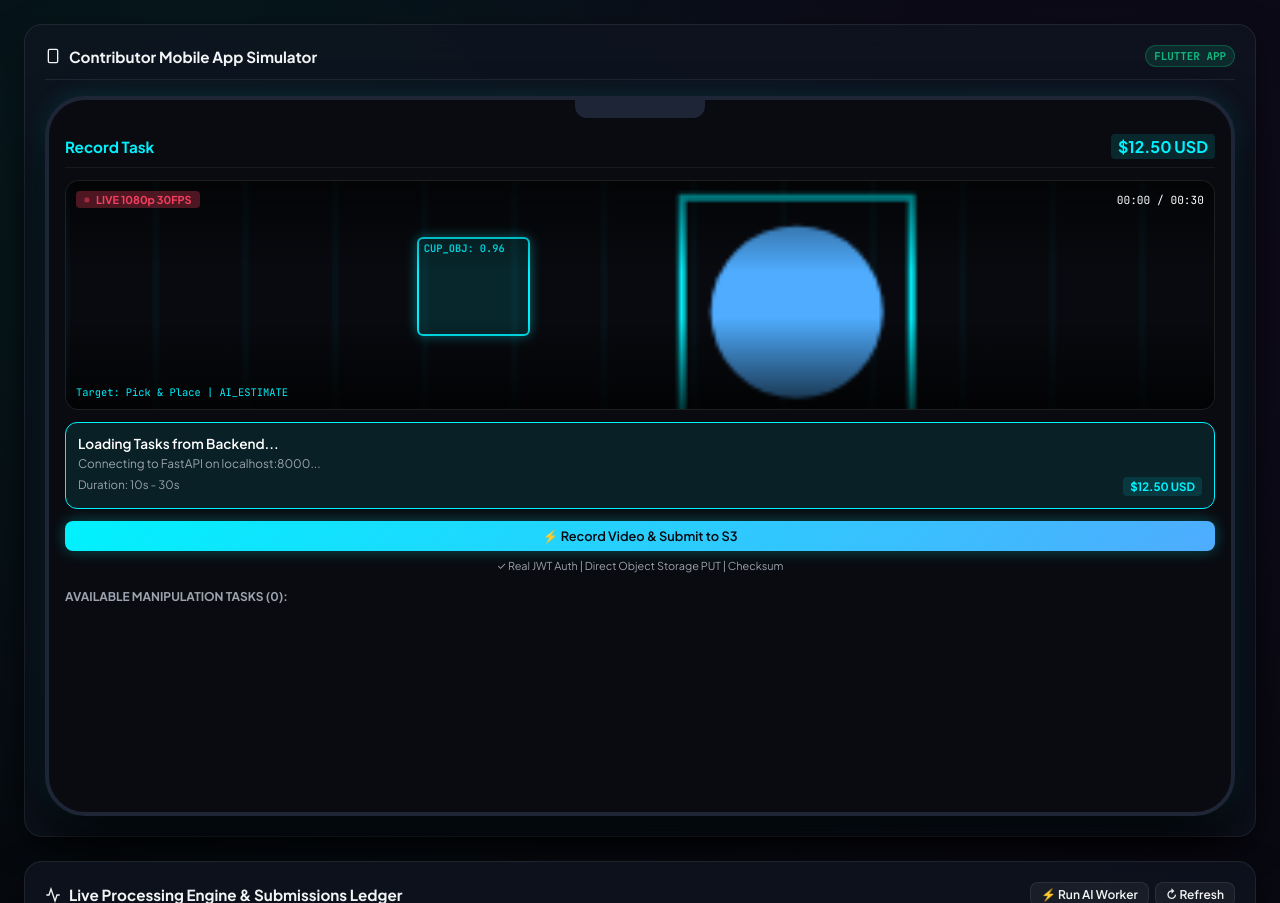
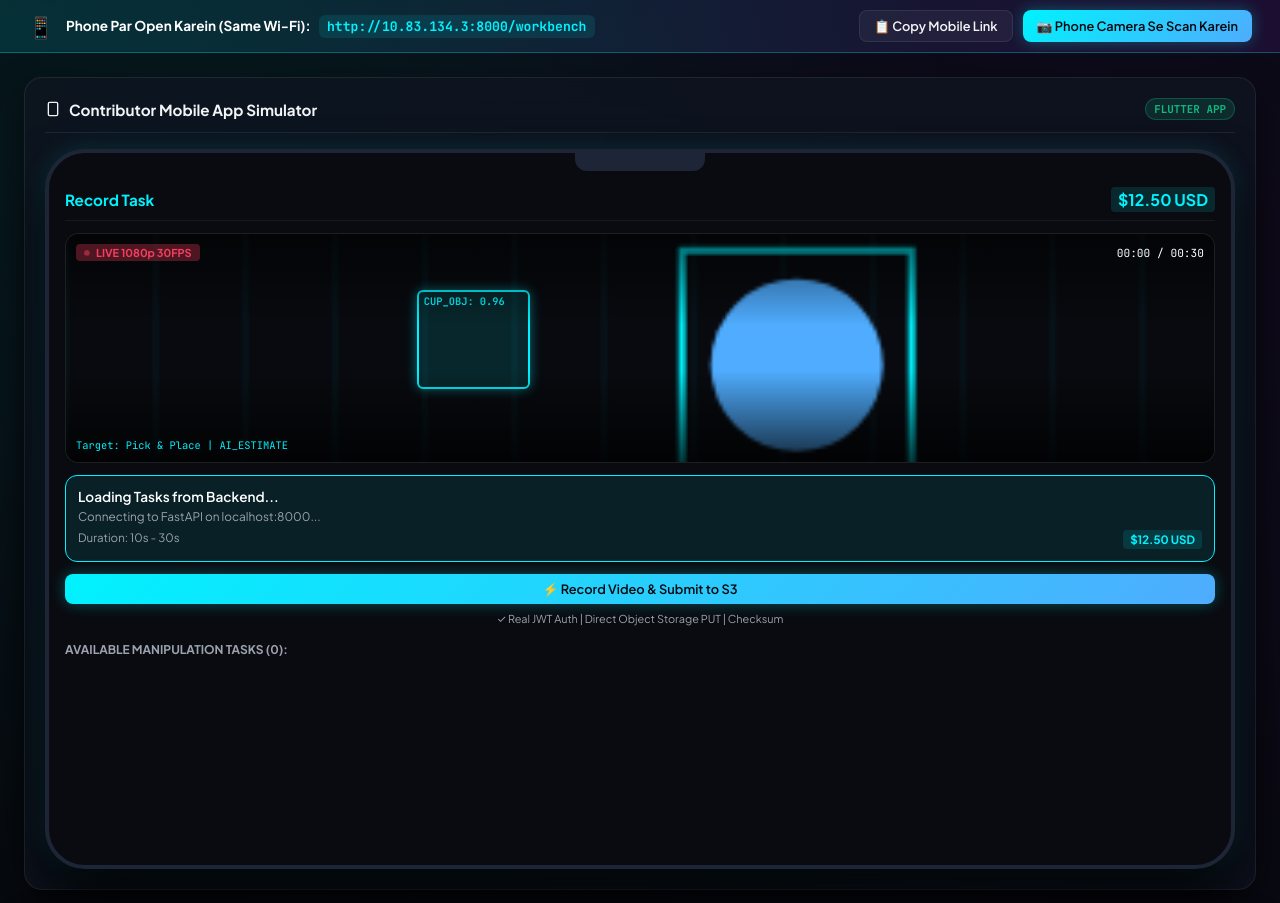
Before and after one commit to indrajitkumar23541-a11y/ROBOLENS, a FastAPI app: page / in a window 1280 px wide. Shown: the part 80-983 px from the top of the page. Run offline with FastAPI, Linux system fonts and the light colour scheme.

Commit message:
feat(mobile): add local Wi-Fi IP binding and mobile QR connect banner

```diff
--- a/backend/app/templates/index.html
+++ b/backend/app/templates/index.html
@@ -605,6 +605,89 @@
       border: 1px solid rgba(255, 255, 255, 0.08);
       white-space: pre-wrap;
     }
+
+    /* Mobile Broadcast Banner & QR Modal */
+    .mobile-broadcast-banner {
+      background: linear-gradient(90deg, rgba(0, 242, 254, 0.12) 0%, rgba(121, 40, 202, 0.14) 100%);
+      border-bottom: 1px solid rgba(0, 242, 254, 0.3);
+      padding: 10px 28px;
+      display: flex;
+      align-items: center;
+      justify-content: space-between;
+      gap: 16px;
+      flex-wrap: wrap;
+    }
+    .broadcast-left {
+      display: flex;
+      align-items: center;
+      gap: 12px;
+      font-size: 0.85rem;
+    }
+    .broadcast-icon {
+      font-size: 1.3rem;
+    }
+    .broadcast-url {
+      font-family: var(--font-mono);
+      color: var(--primary);
+      background: rgba(0, 242, 254, 0.1);
+      padding: 3px 8px;
+      border-radius: 6px;
+      margin-left: 6px;
+      font-size: 0.82rem;
+      font-weight: 700;
+    }
+    .broadcast-actions {
+      display: flex;
+      gap: 10px;
+    }
+    .qr-modal {
+      position: fixed;
+      inset: 0;
+      background: rgba(0,0,0,0.85);
+      backdrop-filter: blur(8px);
+      z-index: 999;
+      display: flex;
+      align-items: center;
+      justify-content: center;
+      padding: 20px;
+    }
+    .qr-modal-content {
+      background: var(--bg-surface);
+      border: 1px solid rgba(0, 242, 254, 0.35);
+      border-radius: 20px;
+      padding: 24px;
+      text-align: center;
+      max-width: 360px;
+      width: 100%;
+      box-shadow: 0 20px 40px rgba(0,0,0,0.8);
+    }
+
+    @media (max-width: 768px) {
+      header {
+        padding: 10px 16px;
+        flex-direction: column;
+        gap: 12px;
+        align-items: flex-start;
+      }
+      .system-pills {
+        display: none;
+      }
+      .mobile-broadcast-banner {
+        padding: 10px 16px;
+        flex-direction: column;
+        align-items: flex-start;
+      }
+      main {
+        padding: 12px;
+        gap: 16px;
+      }
+      .phone-container {
+        height: auto;
+        min-height: 80vh;
+        border-radius: 20px;
+        border-width: 2px;
+      }
+    }
   </style>
 </head>
 <body>
@@ -652,6 +735,32 @@
       <a href="https://github.com/indrajitkumar23541-a11y/ROBOLENS" target="_blank" class="btn btn-secondary">GitHub</a>
     </div>
   </header>
+
+  <!-- Mobile Phone Quick Connect Bar -->
+  <div class="mobile-broadcast-banner" id="mobileBroadcastBanner">
+    <div class="broadcast-left">
+      <span class="broadcast-icon">📱</span>
+      <div>
+        <strong style="color:#fff;">Phone Par Open Karein (Same Wi-Fi):</strong>
+        <span class="broadcast-url">http://10.83.134.3:8000/workbench</span>
+      </div>
+    </div>
+    <div class="broadcast-actions">
+      <button class="btn btn-secondary" onclick="navigator.clipboard.writeText('http://10.83.134.3:8000/workbench'); alert('Mobile Link copied! Phone me browser me paste karein: http://10.83.134.3:8000/workbench');">📋 Copy Mobile Link</button>
+      <button class="btn btn-primary" onclick="toggleMobileQrModal()">📷 Phone Camera Se Scan Karein</button>
+    </div>
+  </div>
+
+  <!-- QR Code Modal -->
+  <div id="qrModal" class="qr-modal" style="display:none;" onclick="if(event.target===this) toggleMobileQrModal()">
+    <div class="qr-modal-content">
+      <h3 style="color:#fff; font-size:1.1rem; margin-bottom:4px;">Phone Se Scan Karein</h3>
+      <p style="font-size:0.78rem; color:var(--text-muted); margin-bottom:16px;">Apne phone camera ko screen ke samne layein aur link open karein (Same Wi-Fi)</p>
+      <img src="https://api.qrserver.com/v1/create-qr-code/?size=200x200&data=http://10.83.134.3:8000/workbench" alt="ROBOLENS Mobile QR" style="border-radius:14px; border:2px solid var(--primary); box-shadow:0 0 25px rgba(0,242,254,0.35); background:#fff; padding:8px;">
+      <div style="font-family:var(--font-mono); font-size:0.8rem; color:var(--primary); margin-top:14px; word-break:break-all;">http://10.83.134.3:8000/workbench</div>
+      <button class="btn btn-secondary" style="margin-top:16px; width:100%; justify-content:center;" onclick="toggleMobileQrModal()">Close</button>
+    </div>
+  </div>
 
   <!-- Main Grid -->
   <main>
@@ -1312,6 +1421,11 @@
       }
     }
 
+    function toggleMobileQrModal() {
+      const m = document.getElementById('qrModal');
+      m.style.display = (m.style.display === 'none' || !m.style.display) ? 'flex' : 'none';
+    }
+
     // Startup on Page Load
     window.addEventListener('DOMContentLoaded', async () => {
       initCamera();
```
Also changed, not shown: 1 other file.
